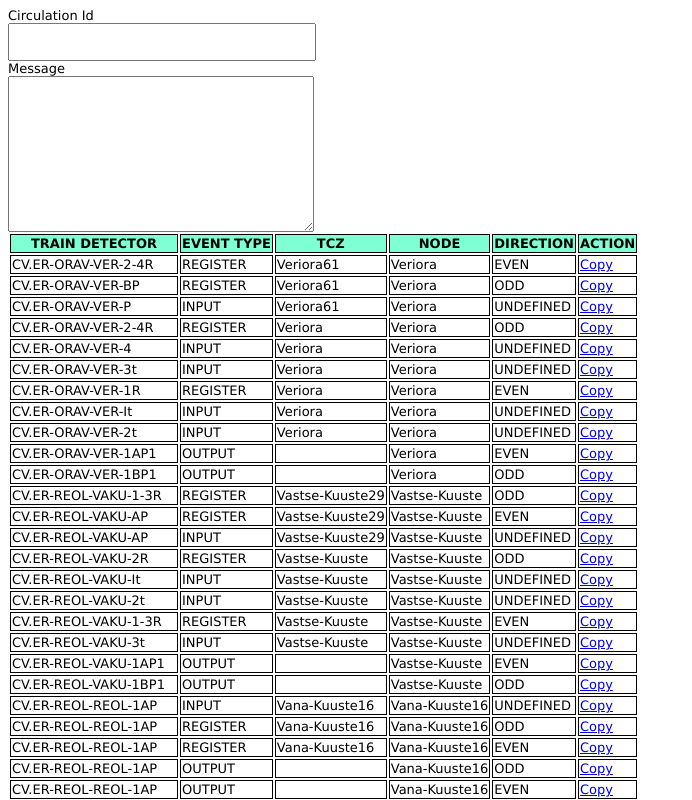
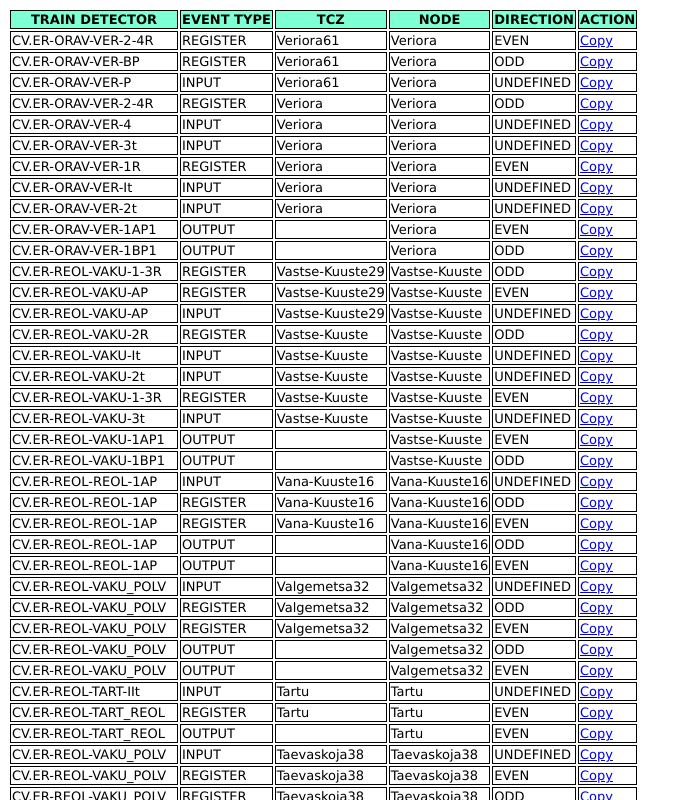
Before and after one commit to filipmorrys/automatic-audit, an Angular app: page / in a window 1280 px wide. Shown: the top 800 px of the page, without its empty margins (0-692 px from the left). Built offline with nearby package versions, Linux system fonts and the light colour scheme.

Commit message:
position fixed

```diff
--- a/src/app/auditor/auditor.component.html
+++ b/src/app/auditor/auditor.component.html
@@ -1,12 +1,5 @@
-<form action="">
-    <div class="formcontrol">
-        <label for="circualtionId">Circulation Id</label>
-        <input type="text" name="circualtionId" id="circualtionId" [(ngModel)]="circulationId">
-    </div>
-    <div class="formcontrol">
-        <label for="message">Message</label>
-        <textarea name="message" id="message" cols="30" rows="10" #textMessage>{{ message }}</textarea>
-    </div>
+<div class="content">
+    <div class="table-events">
         <table>
             <thead>
                 <tr>
@@ -25,9 +18,23 @@
                     <td>{{ tc.tczName }}</td>
                     <td>{{ tc.nodeName }}</td>
                     <td>{{ tc.direction }}</td>
-                <td><a href="#" (click)="setPosition(i)">Copy</a></td>
+                    <td>
+                        <a href="#" (click)="setPosition(i)">Copy</a>
+                    </td>
                 </tr>
             </tbody>
 
         </table>
-</form>
+    </div>
+    <div class="audit-message">
+        <div class="formcontrol">
+            <label for="circualtionId">Circulation Id</label>
+            <input type="text" name="circualtionId" id="circualtionId" [(ngModel)]="circulationId">
+        </div>
+        <div class="formcontrol">
+            <label for="message">Message</label>
+            <textarea name="message" id="message" cols="30" rows="10" #textMessage>{{ message }}</textarea>
+        </div>
+
+    </div>
+</div>
```
Lines whose indentation alone changed are shown as unchanged.
